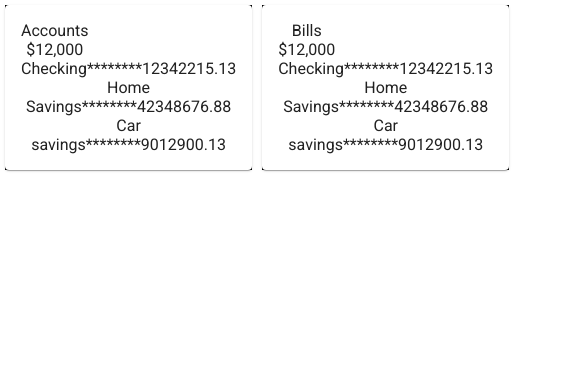
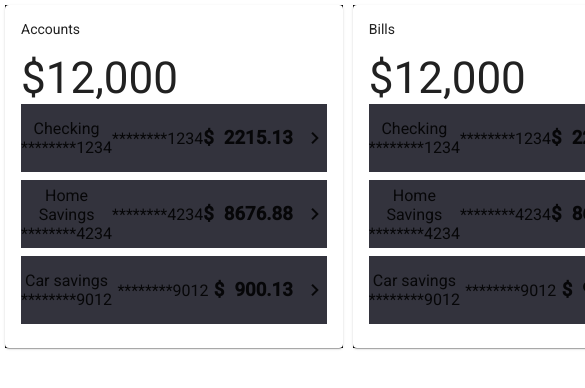
Before and after one commit to poojashastry/angular-material-rally, an Angular app: page / in a window 390 px wide. Shown: the top 388 px of the page, 585 px wide, since content can reach past the window. Built offline with nearby package versions, Linux system fonts and the light colour scheme.

Commit message:
add fxlayout and responsiveness to finance card

```diff
--- a/package.json
+++ b/package.json
@@ -23,6 +23,7 @@
     "@angular/common": "~8.1.1",
     "@angular/compiler": "~8.1.1",
     "@angular/core": "~8.1.1",
+    "@angular/flex-layout": "^8.0.0-beta.27",
     "@angular/forms": "~8.1.1",
     "@angular/material": "^8.2.3",
     "@angular/platform-browser": "~8.1.1",
--- a/src/app/rally-finance-card/rally-finance-card.component.html
+++ b/src/app/rally-finance-card/rally-finance-card.component.html
@@ -1,14 +1,21 @@
 <div class="rally-finance-card-container">
   <mat-card class="rally-finance-card">
     <div class="category-container">
-      <span>{{title}}</span>
-      <span>{{value}}</span>
+      <span class="card-title">{{title}}</span>
+      <span class="card-value">{{value}}</span>
     </div>
     <div *ngFor="let item of items; let i = index;" class="subcategory-container">
       <ng-container *ngIf="i < visibleItemsSize">
-        <span >{{item.title}}</span>
-        <span>{{item.subtitle}}</span>
-        <span>{{item.value}}</span>
+        <div class="item-info-container" fxLayout.lt-md="column" fxLayout.gt-md="row" fxLayoutAlign="flex-start">
+            <span>{{item.title}}</span>
+            <span fxShow.gt-sm="false">{{item.subtitle}}</span>
+        </div>
+        <div fxHide.sm="true">{{item.subtitle}}</div>
+        <div class="item-value-container" fxLayoutGap="10px">
+            <h3 class="currency-code">$</h3>
+            <h3>{{item.value}}</h3>
+            <mat-icon>keyboard_arrow_right</mat-icon>
+        </div>
       </ng-container>
     </div>
   </mat-card>
--- a/src/app/rally-finance-card/rally-finance-card.component.scss
+++ b/src/app/rally-finance-card/rally-finance-card.component.scss
@@ -1,6 +1,5 @@
 .rally-finance-card-container {
   background-color: black;
-  color: white;
   margin: 5px;
 }
 
@@ -12,9 +11,34 @@
     display: flex;
     flex-direction: column;
     align-self: flex-start;
+    align-items: flex-start;
+
+    .card-title {
+      font-size: 14px;
+      margin-bottom: 15px;
+    }
+
+    .card-value {
+      font-size: 44px;
+    }
   }
 
   .subcategory-container {
+    align-items: center;
     align-self: flex-start;
+    background-color: #33333d;
+    display: flex;
+    height: 68px;
+    justify-content: space-between;
+    margin-bottom: 8px;
+    width: 100%;
+
+    .item-value-container {
+      display: flex;
+
+      mat-icon {
+        align-self: center;
+      }
+    }
   }
 }
--- a/src/app/rally-finance-card/rally-finance-card.module.ts
+++ b/src/app/rally-finance-card/rally-finance-card.module.ts
@@ -1,11 +1,13 @@
 import { NgModule } from '@angular/core';
 import { CommonModule } from '@angular/common';
 import { MatCardModule } from '@angular/material/card';
+import { MatIconModule } from '@angular/material/icon';
 import { RallyFinanceCardComponent } from './rally-finance-card.component';
+import { FlexLayoutModule } from "@angular/flex-layout";
 
 @NgModule({
   declarations: [RallyFinanceCardComponent],
-  imports: [CommonModule, MatCardModule],
+  imports: [CommonModule, MatCardModule, MatIconModule, FlexLayoutModule],
   exports: [RallyFinanceCardComponent],
 })
 export class RallyFinanceCardModule {}
```
Also changed, not shown: 1 other file (tests, documents, lock files or other folders).
